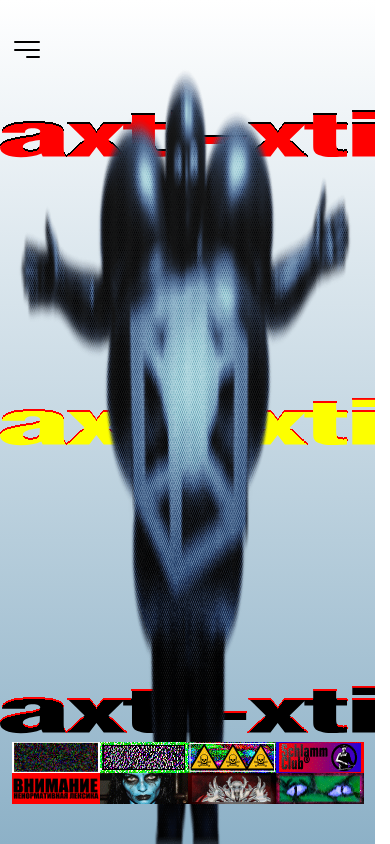
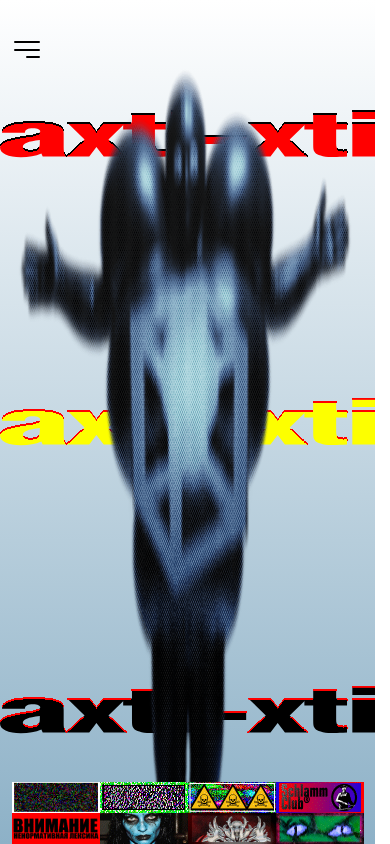
Before and after one commit to diamatriz/Axti-xti, a website built with Vite: page Axti-xti/index.html in a window 390 px wide. Built offline with nearby package versions, Linux system fonts and the light colour scheme.

Commit message:
micro hotfix

```diff
--- a/Axti-xti/src/styles/blocks/_gifbox.scss
+++ b/Axti-xti/src/styles/blocks/_gifbox.scss
@@ -10,6 +10,9 @@
     align-items: center;
     justify-content: center;
 
+    @include mobile {
+        bottom: 0;
+    }
 
     .gifbox {
         display: grid;
```
